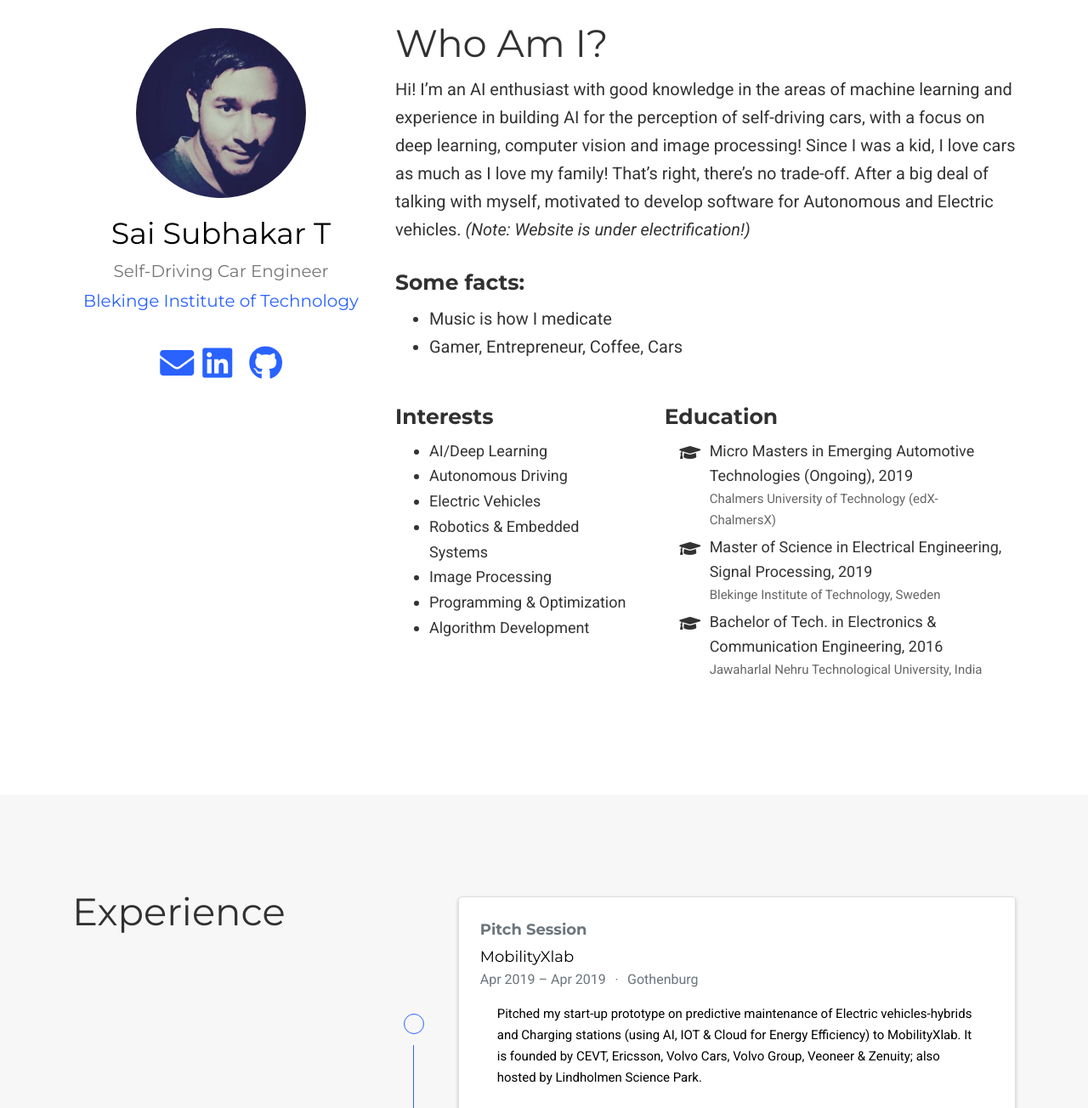
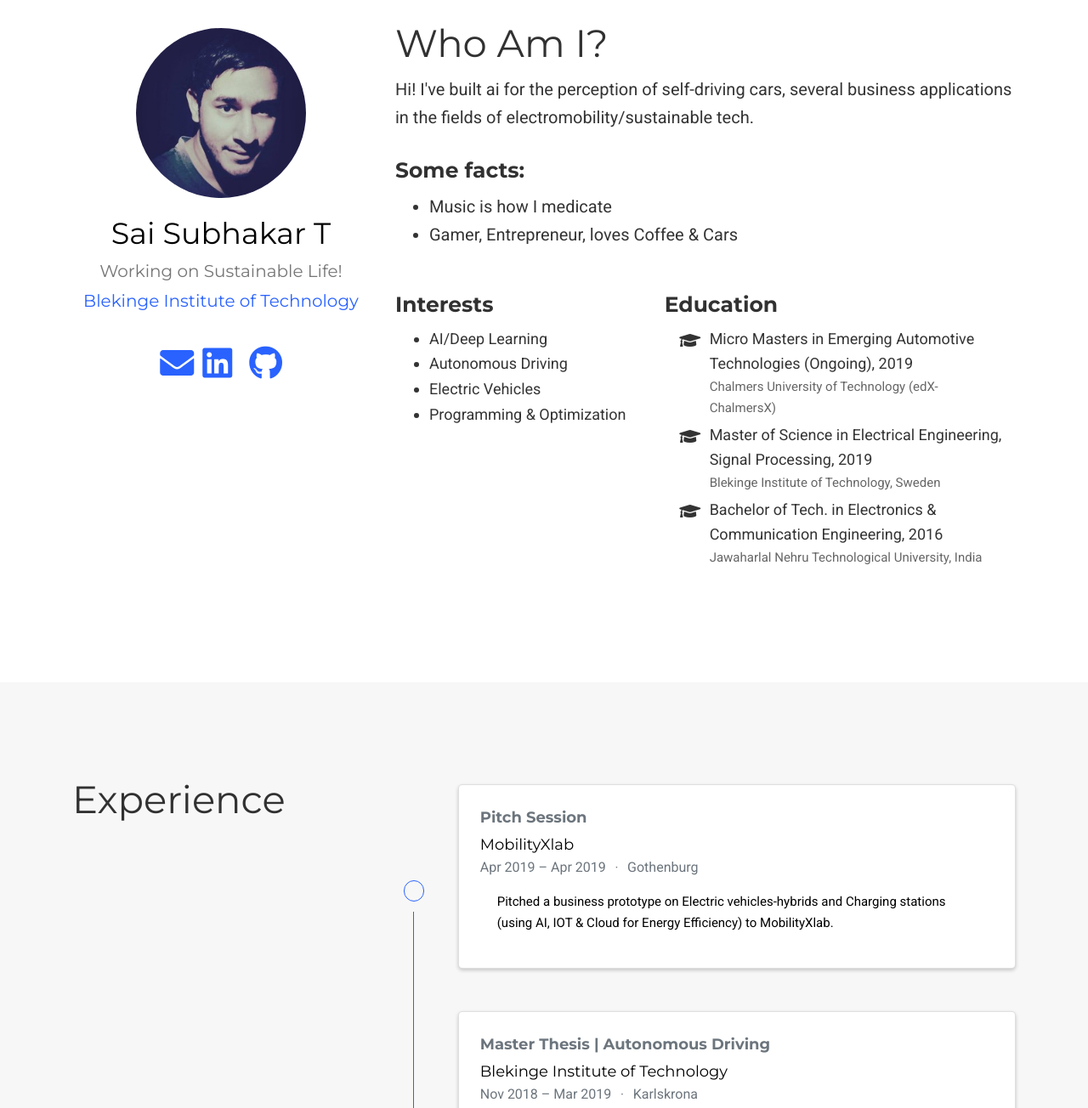
Before and after one commit to saimj7/saimj7.github.io, a plain HTML site: page index.html in a window 1280 px wide. Shown: the part 117-1421 px from the top of the page at 85% size. Drawn offline with nearby package versions, Linux system fonts and the light colour scheme; some packages are replaced by stand-ins of ours; some icons are missing.

Commit message:
Update index.html

```diff
--- a/index.html
+++ b/index.html
@@ -511,7 +511,7 @@
 
       <div class="portrait-title">
         <h2 itemprop="name">Sai Subhakar T</h2>
-        <h3 itemprop="jobTitle">Self-Driving Car Engineer</h3>
+        <h3 itemprop="jobTitle">Working on Sustainable Life!</h3>
 
 
         <h3 itemprop="worksFor" itemscope itemtype="http://schema.org/Organization">
@@ -601,13 +601,13 @@
 
 
 
-<p>Hi! I&rsquo;m an AI enthusiast with good knowledge in the areas of machine learning and experience in building AI for the perception of self-driving cars, with a focus on deep learning, computer vision and image processing! Since I was a kid, I love cars as much as I love my family! That&rsquo;s right, there&rsquo;s no trade-off. After a big deal of talking with myself, motivated to develop software for Autonomous and Electric vehicles. <em>(Note: Website is under electrification!)</em></p>
+<p>Hi! I've built ai for the perception of self-driving cars, several business applications in the fields of electromobility/sustainable tech. </p>
 
 <h3 id="some-facts">Some facts:</h3>
 
 <ul>
 <li>Music is how I medicate</li>
-<li>Gamer, Entrepreneur, Coffee, Cars</li>
+<li>Gamer, Entrepreneur, loves Coffee & Cars</li>
 </ul>
 
 
@@ -624,13 +624,7 @@
 
           <li>Electric Vehicles</li>
 
-          <li>Robotics &amp; Embedded Systems</li>
-
-          <li>Image Processing</li>
-
           <li>Programming &amp; Optimization</li>
-
-          <li>Algorithm Development</li>
 
         </ul>
       </div>
@@ -748,7 +742,7 @@
                 <span>Gothenburg</span>
 
             </div>
-            <div class="card-text">Pitched my start-up prototype on predictive maintenance of Electric vehicles-hybrids and Charging stations (using AI, IOT &amp; Cloud for Energy Efficiency) to MobilityXlab. It is founded by CEVT, Ericsson, Volvo Cars, Volvo Group, Veoneer &amp; Zenuity; also hosted by Lindholmen Science Park.</div>
+            <div class="card-text">Pitched a business prototype on Electric vehicles-hybrids and Charging stations (using AI, IOT &amp; Cloud for Energy Efficiency) to MobilityXlab.</div>
           </div>
         </div>
       </div>
@@ -793,7 +787,7 @@
 <li>Contribution to a more universal-regional dataset. The capability of GANs (Generative Adversarial Networks) is investigated to generate new traffic signs on the sparsely available Indian traffic signs.</li>
 </ul>
 
-<p>We believe this approach is also fine tuned to be efficient in real-time driving for hardware implementations and computations, and we consider deploying it for several Deep Learning applications in future work!</p>
+<p>We believe this approach is also fine tuned for efficient real-time driving; resource constrained hardware.</p>
 </div>
           </div>
         </div>
```
